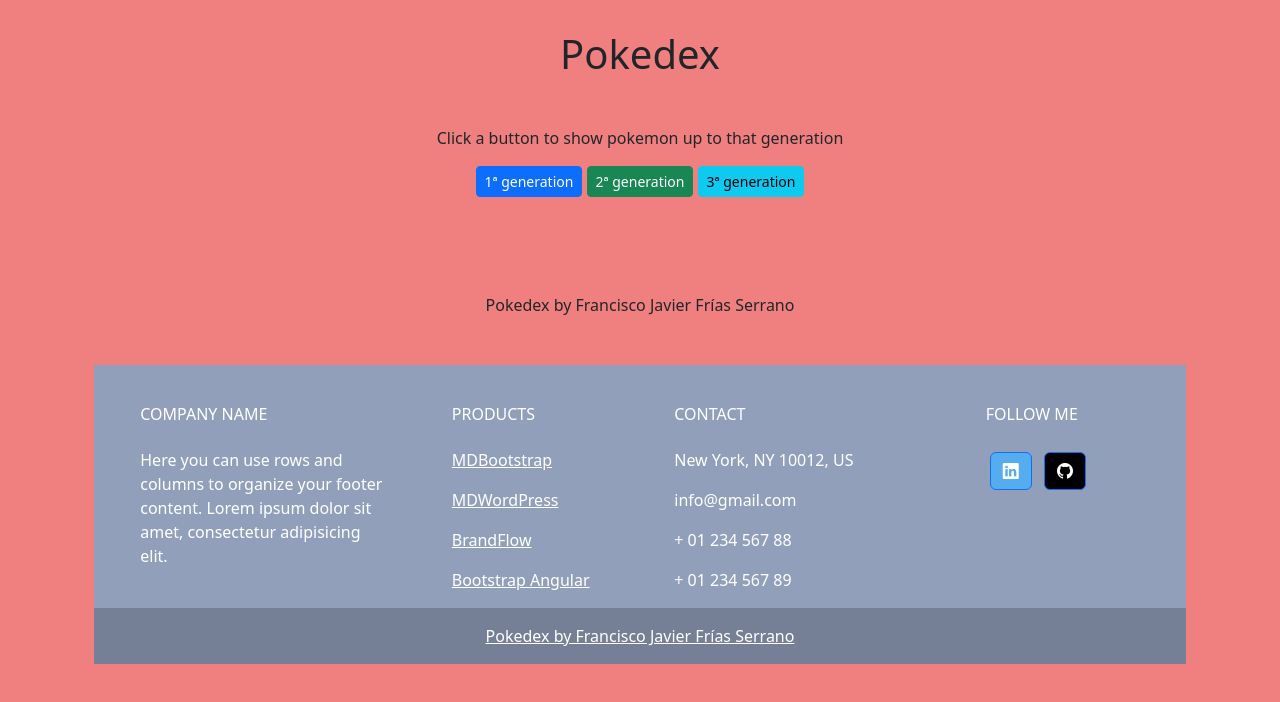
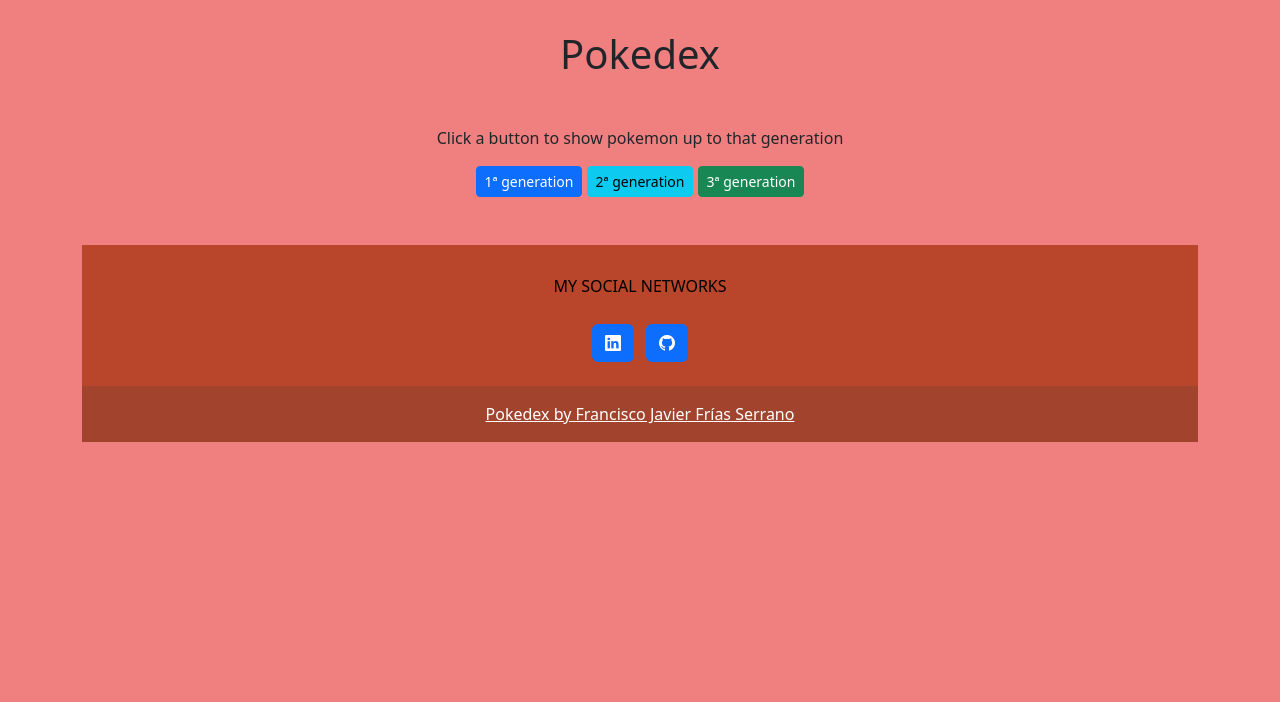
Before and after one commit to Javierfs94/Pokedex, a plain HTML site: page index.html in a window 1280 px wide. Drawn offline with nearby package versions, Linux system fonts and the light colour scheme.

Commit message:
Index styles improved

```diff
--- a/assets/css/styles.css
+++ b/assets/css/styles.css
@@ -18,3 +18,13 @@ body {
 .pokemon:hover {
   box-shadow: 0 0 11px rgba(33, 33, 33, 0.2);
 }
+
+
+footer > .container{
+  background-color: #b9452b;
+}
+
+
+#sub-footer{
+  background-color: #a1432d;
+}
--- a/index.html
+++ b/index.html
@@ -22,8 +22,8 @@
             <div class="row">
                 <div class="d-grid gap-2 d-md-block">
                     <button class="btn btn-primary btn-sm" id="generation1">1ª generation</button>
-                    <button class="btn btn-success btn-sm" id="generation2">2ª generation</button>
-                    <button class="btn btn-info btn-sm" id="generation3">3ª generation</button>
+                    <button class="btn btn-info btn-sm" id="generation2">2ª generation</button>
+                    <button class="btn btn-success btn-sm" id="generation3">3ª generation</button>
                 </div>
 
             </div>
@@ -33,96 +33,29 @@
 
         </div>
 
-        <footer class="m-5">
-            <p>Pokedex by Francisco Javier Frías Serrano</p>
-        </footer>
-
-        <!-- Remove the container if you want to extend the Footer to full width. -->
-        <div class="container my-5">
-            <!-- Footer -->
-            <footer class="text-center text-lg-start text-white" style="background-color: #929fba">
-                <!-- Grid container -->
-                <div class="container p-4 pb-0">
-                    <!-- Section: Links -->
-                    <section class="">
-                        <!--Grid row-->
-                        <div class="row">
-                            <!-- Grid column -->
-                            <div class="col-md-3 col-lg-3 col-xl-3 mx-auto mt-3">
-                                <h6 class="text-uppercase mb-4 font-weight-bold">
-                                    Company name
-                                </h6>
-                                <p>
-                                    Here you can use rows and columns to organize your footer
-                                    content. Lorem ipsum dolor sit amet, consectetur adipisicing
-                                    elit.
-                                </p>
-                            </div>
-                            <!-- Grid column -->
-
-                            <hr class="w-100 clearfix d-md-none" />
-
-                            <!-- Grid column -->
-                            <div class="col-md-2 col-lg-2 col-xl-2 mx-auto mt-3">
-                                <h6 class="text-uppercase mb-4 font-weight-bold">Products</h6>
-                                <p>
-                                    <a class="text-white">MDBootstrap</a>
-                                </p>
-                                <p>
-                                    <a class="text-white">MDWordPress</a>
-                                </p>
-                                <p>
-                                    <a class="text-white">BrandFlow</a>
-                                </p>
-                                <p>
-                                    <a class="text-white">Bootstrap Angular</a>
-                                </p>
-                            </div>
-                            <!-- Grid column -->
-
-                            <hr class="w-100 clearfix d-md-none" />
-
-                            <!-- Grid column -->
-                            <hr class="w-100 clearfix d-md-none" />
-
-                            <!-- Grid column -->
+        <footer class="text-center text-lg-start text-black">
+            <div class="container p-3">
+                <section>
+                    <div class="row text-center mb-1">
                         <div class="col-md-4 col-lg-3 col-xl-3 mx-auto mt-3">
-                                <h6 class="text-uppercase mb-4 font-weight-bold">Contact</h6>
-                                <p><i class="fas fa-home mr-3"></i> New York, NY 10012, US</p>
-                                <p><i class="fas fa-envelope mr-3"></i> info@gmail.com</p>
-                                <p><i class="fas fa-phone mr-3"></i> + 01 234 567 88</p>
-                                <p><i class="fas fa-print mr-3"></i> + 01 234 567 89</p>
-                            </div>
-                            <!-- Grid column -->
-
-                            <!-- Grid column -->
-                            <div class="col-md-3 col-lg-2 col-xl-2 mx-auto mt-3">
-                                <h6 class="text-uppercase mb-4 font-weight-bold">Follow me</h6>
+                            <h6 class="text-uppercase mb-4 font-weight-bold">My social networks</h6>
                             <!-- Linkedin -->
-                                <a href="https://www.linkedin.com/in/javifs94/" class="btn btn-primary btn-floating m-1"
-                                    style="background-color: #55acee" href="#!" role="button"><i
+                            <a href="https://www.linkedin.com/in/javifs94/" target="_blank"
+                                class="btn btn-primary btn-floating m-1"><i
                                     class="bi bi-linkedin"></i></i></a>
                             <!-- Github -->
-                                <a href="https://github.com/Javierfs94" class="btn btn-primary btn-floating m-1"
-                                    style="background-color: #010102" href="#!" role="button"><i
+                            <a href="https://github.com/Javierfs94" target="_blank"
+                                class="btn btn-primary btn-floating m-1"><i
                                     class="bi bi-github"></i></i></a>
                         </div>
                     </div>
-                        <!--Grid row-->
                 </section>
-                    <!-- Section: Links -->
             </div>
-                <!-- Grid container -->
-
-                <!-- Copyright -->
-                <div class="text-center p-3" style="background-color: rgba(0, 0, 0, 0.2)">
-                    <a class="text-white" href="https://github.com/Javierfs94/Pokedex">Pokedex by Francisco Javier Frías Serrano</a>
+            <div class="text-center p-3" id="sub-footer">
+                <a class="text-white" target="_blank" href="https://github.com/Javierfs94/Pokedex">Pokedex by Francisco
+                    Javier Frías Serrano</a>
             </div>
-                <!-- Copyright -->
         </footer>
-            <!-- Footer -->
-        </div>
-        <!-- End of .container -->
 
     </div>
 
```
Lines whose indentation alone changed are shown as unchanged.
